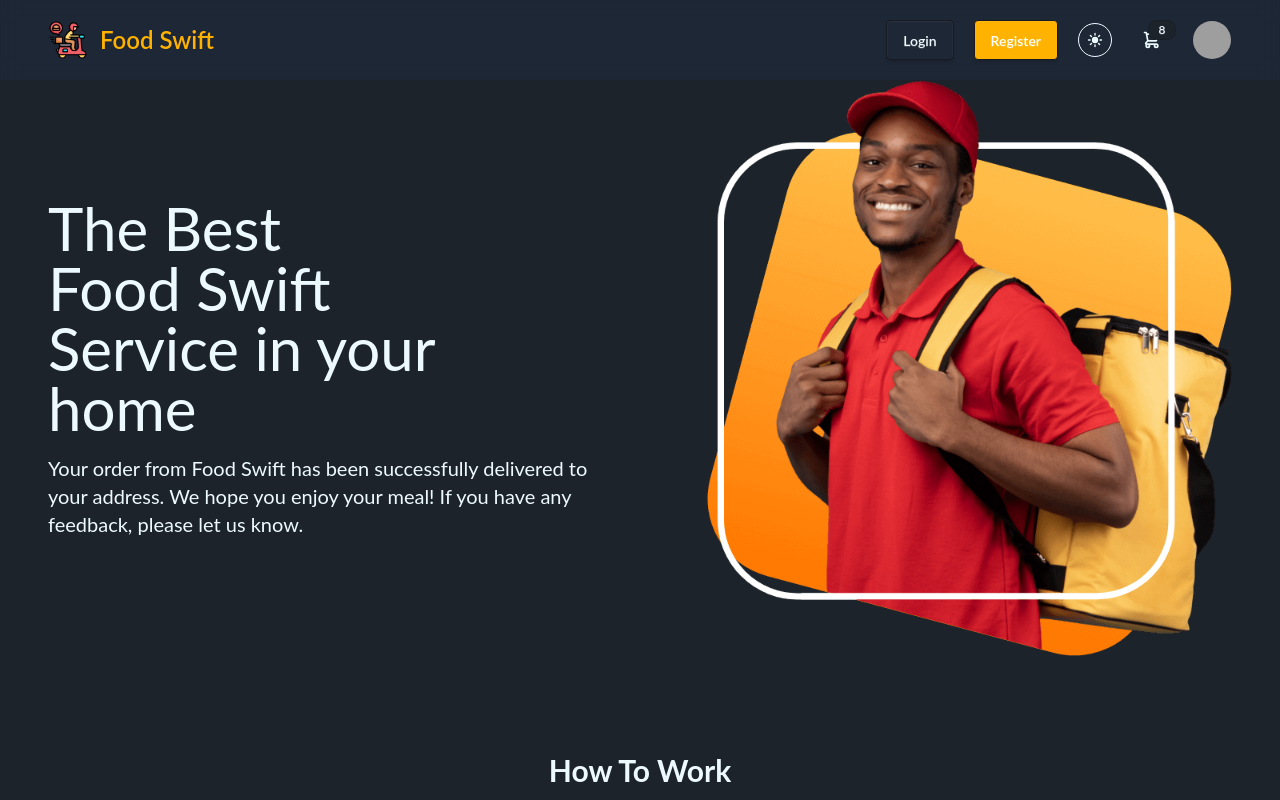
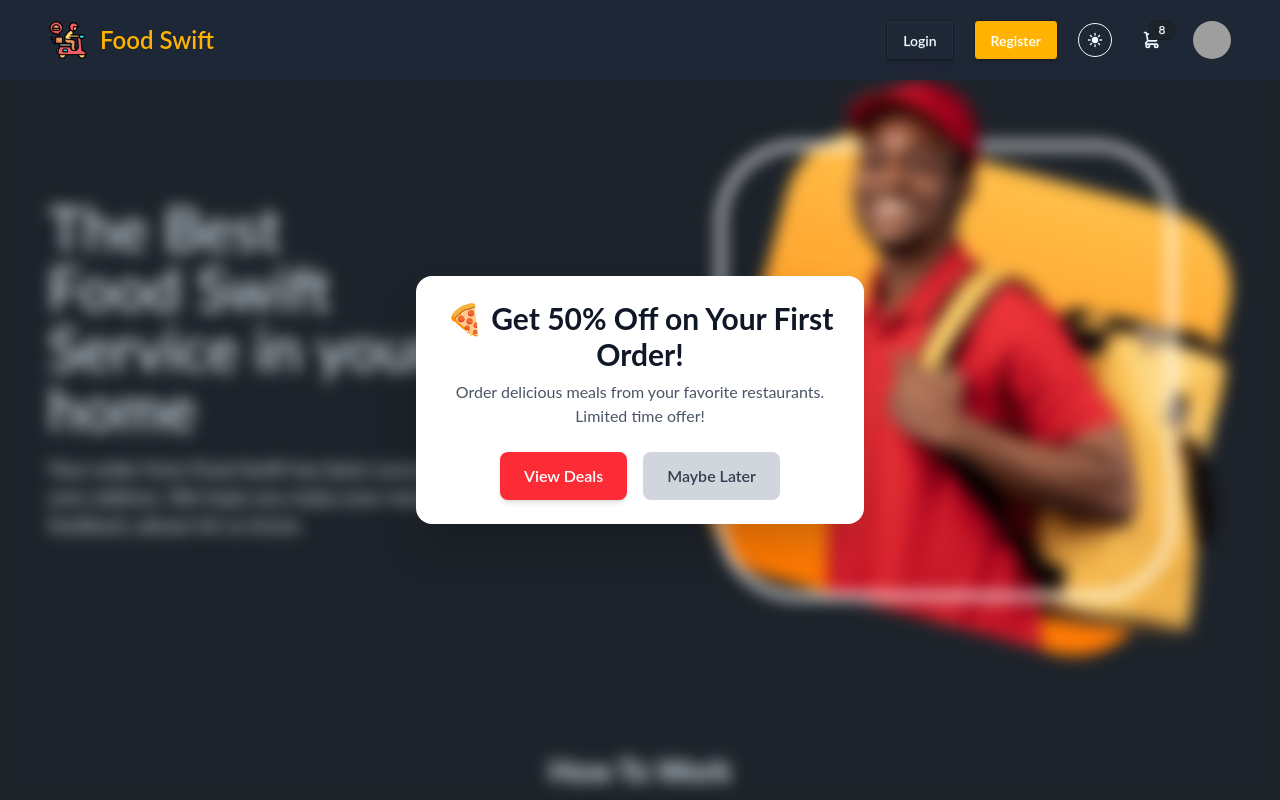
Before and after one commit to pxgacademy/Food-Swift-Quantum-Devs, a React (Vite) app: page / in a window 1280 px wide. Shown: the top 800 px of the page. Built offline with nearby package versions, Linux system fonts and the light colour scheme; no server answers; grey boxes are pictures that could not be loaded.

Commit message:
added popup modal

```diff
--- a/src/layouts/main-layout/MainLayout.jsx
+++ b/src/layouts/main-layout/MainLayout.jsx
@@ -2,10 +2,12 @@ import React from "react";
 import { Outlet } from "react-router-dom";
 import Header from "../../shared-components/header/Header";
 import Footer from "../../shared-components/footer/Footer";
+import Modal from "../../shared-components/modal/Modal";
 
 const MainLayout = () => {
   return (
     <>
+      <Modal />
       <Header />
       <Outlet />
       <Footer></Footer>
--- /dev/null
+++ b/src/shared-components/modal/Modal.jsx
@@ -0,0 +1,70 @@
+import { useEffect, useState } from "react";
+import { useNavigate } from "react-router-dom";
+import { motion } from "framer-motion";
+
+const Modal = () => {
+  const [showModal, setShowModal] = useState(false);
+  const navigate = useNavigate();
+
+  useEffect(() => {
+    const timer = setTimeout(() => {
+      setShowModal(true);
+    }, 2000); // ২ সেকেন্ড পর মডাল দেখাবে
+
+    return () => clearTimeout(timer);
+  }, []);
+
+  const handleNavigate = () => {
+    setShowModal(false);
+    // navigate page
+  };
+
+  const handleClose = () => {
+    setShowModal(false);
+  };
+
+  if (!showModal) return null;
+
+  return (
+    <motion.div
+      initial={{ opacity: 0 }}
+      animate={{ opacity: 1 }}
+      exit={{ opacity: 0 }}
+      className="fixed inset-0 flex items-center justify-center z-50 backdrop-blur-sm"
+    >
+      <motion.div
+        initial={{ y: -50, opacity: 0 }}
+        animate={{ y: 0, opacity: 1 }}
+        exit={{ y: -50, opacity: 0 }}
+        transition={{ duration: 0.3, ease: "easeInOut" }}
+        className="relative bg-white rounded-2xl shadow-2xl max-w-md w-full p-6 text-center"
+      >
+        {/* Modal Content */}
+        <h2 className="text-3xl font-bold text-gray-900">
+          🍕 Get 50% Off on Your First Order!
+        </h2>
+        <p className="text-gray-600 mt-2">
+          Order delicious meals from your favorite restaurants. Limited time offer!
+        </p>
+
+        {/* CTA Buttons */}
+        <div className="mt-6 flex justify-center space-x-4">
+          <button
+            className="bg-red-500 text-white px-6 py-3 rounded-lg font-semibold shadow-md hover:bg-red-600 transition"
+            onClick={handleNavigate}
+          >
+            View Deals
+          </button>
+          <button
+            className="bg-gray-300 text-gray-700 px-6 py-3 rounded-lg font-semibold hover:bg-gray-400 transition"
+            onClick={handleClose}
+          >
+            Maybe Later
+          </button>
+        </div>
+      </motion.div>
+    </motion.div>
+  );
+};
+
+export default Modal;
```
